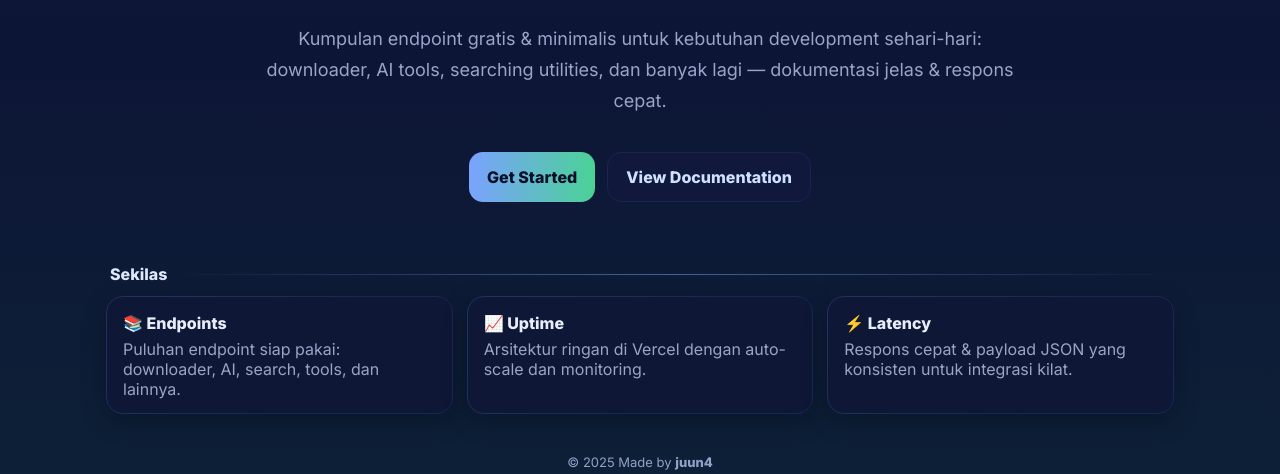
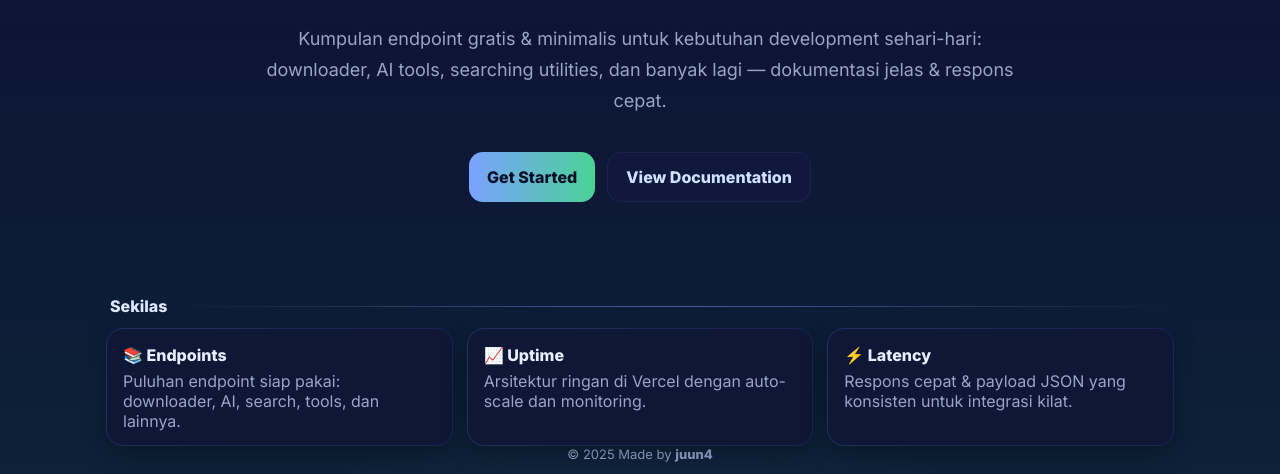
Before and after one commit to juun4/RestApi-s, a website: page public/index.html in a window 1280 px wide. Shown: the part 286-760 px from the top of the page. Drawn offline with Linux system fonts and the light colour scheme.

Commit message:
Update index.html

```diff
--- a/public/index.html
+++ b/public/index.html
@@ -4,15 +4,11 @@
 <meta charset="utf-8"/>
 <meta name="viewport" content="width=device-width,initial-scale=1"/>
 <title>JunnAPIs • REST API Platform</title>
-<!-- PWA Manifest & Favicon -->
-<link rel="manifest" href="/manifest.json">
-<link rel="icon" href="/icon.png" type="image/png">
-<link rel="apple-touch-icon" href="/icon.png">
-<meta name="theme-color" content="#0f172a">
 
 <link rel="preconnect" href="https://fonts.googleapis.com"/>
 <link rel="preconnect" href="https://fonts.gstatic.com" crossorigin/>
 <link href="https://fonts.googleapis.com/css2?family=Inter:wght@400;600;800&display=swap" rel="stylesheet"/>
+
 <style>
 :root{
   --bg:#0b1020; --text:#e8edff; --muted:#9aa4c7; --line:#19224b;
@@ -21,15 +17,32 @@
   --card:#0f1736; --card-line:#1a234a; --shadow:0 16px 40px rgba(0,0,0,.35);
 }
 *{box-sizing:border-box}
+html, body { height: 100%; }
+
 body{
-  margin:0;font-family:Inter,system-ui,Segoe UI,Arial;color:var(--text);
+  margin:0;
+  font-family:Inter,system-ui,Segoe UI,Arial;
+  color:var(--text);
   background:
     radial-gradient(1200px 600px at 80% -10%, rgba(122,162,255,.18), transparent 60%),
     radial-gradient(900px 500px at -10% -10%, rgba(74,210,149,.14), transparent 60%),
+    radial-gradient(900px 420px at 50% 120%, rgba(122,162,255,.12), transparent 60%),
     linear-gradient(180deg, var(--grad-1), var(--grad-2) 40%, var(--grad-3));
+  background-attachment: fixed;
+  background-repeat: no-repeat;
+  min-height: 100svh; /* aman untuk mobile (dynamic viewport) */
 }
+
 a{color:inherit;text-decoration:none}
-.wrap{max-width:min(1100px,100vw - 32px);margin:0 auto;padding:20px 16px 40px}
+
+.wrap{
+  max-width:min(1100px,100vw - 32px);
+  margin:0 auto;
+  padding:20px 16px 40px;
+  min-height:100svh;
+  display:flex;
+  flex-direction:column;
+}
 
 /* NAV */
 .nav{display:flex;align-items:center;justify-content:space-between;gap:12px}
@@ -95,10 +108,23 @@ a{color:inherit;text-decoration:none}
 .why-title{font-size:22px;font-weight:800;margin:6px 0 10px} .why-desc{color:var(--muted);margin:0;line-height:1.7}
 
 /* FOOTER + socials */
-.footer{margin:40px 0 8px;text-align:center;color:#93a0c8;font-size:13px}
+.footer{
+  margin:40px 0 8px;
+  text-align:center;
+  color:#93a0c8;
+  font-size:13px;
+  margin-top:auto; /* dorong footer ke bawah */
+}
 .socials{display:flex;gap:12px;justify-content:center;margin-top:10px}
 .icon-btn{width:40px;height:40px;border-radius:999px;display:grid;place-items:center;background:#0f1736;border:1px solid #1b2554}
-.icon-btn:hover{background:#0e1834} .icon{width:20px;height:20px;display:block}
+.icon-btn:hover{background:#0e1834}
+.icon{width:20px;height:20px;display:block}
+
+/* fallback untuk viewport lama */
+@supports (height: 100dvh) {
+  body{ min-height: 100dvh; }
+  .wrap{ min-height: 100dvh; }
+}
 </style>
 </head>
 <body>
@@ -228,4 +254,4 @@ function renderCategories(cfg){
 }
 </script>
 </body>
-                                                             </html>
+</html>
```
